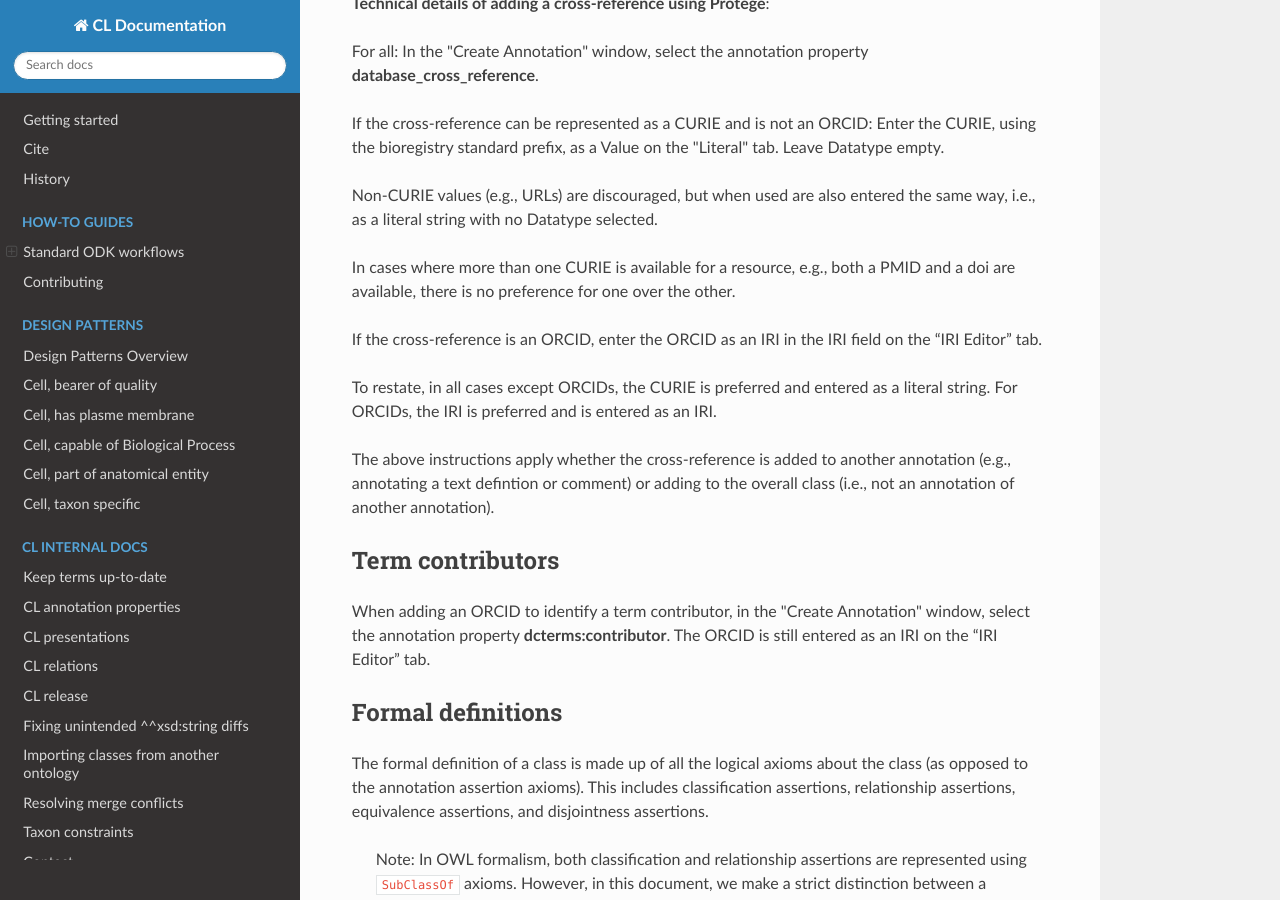
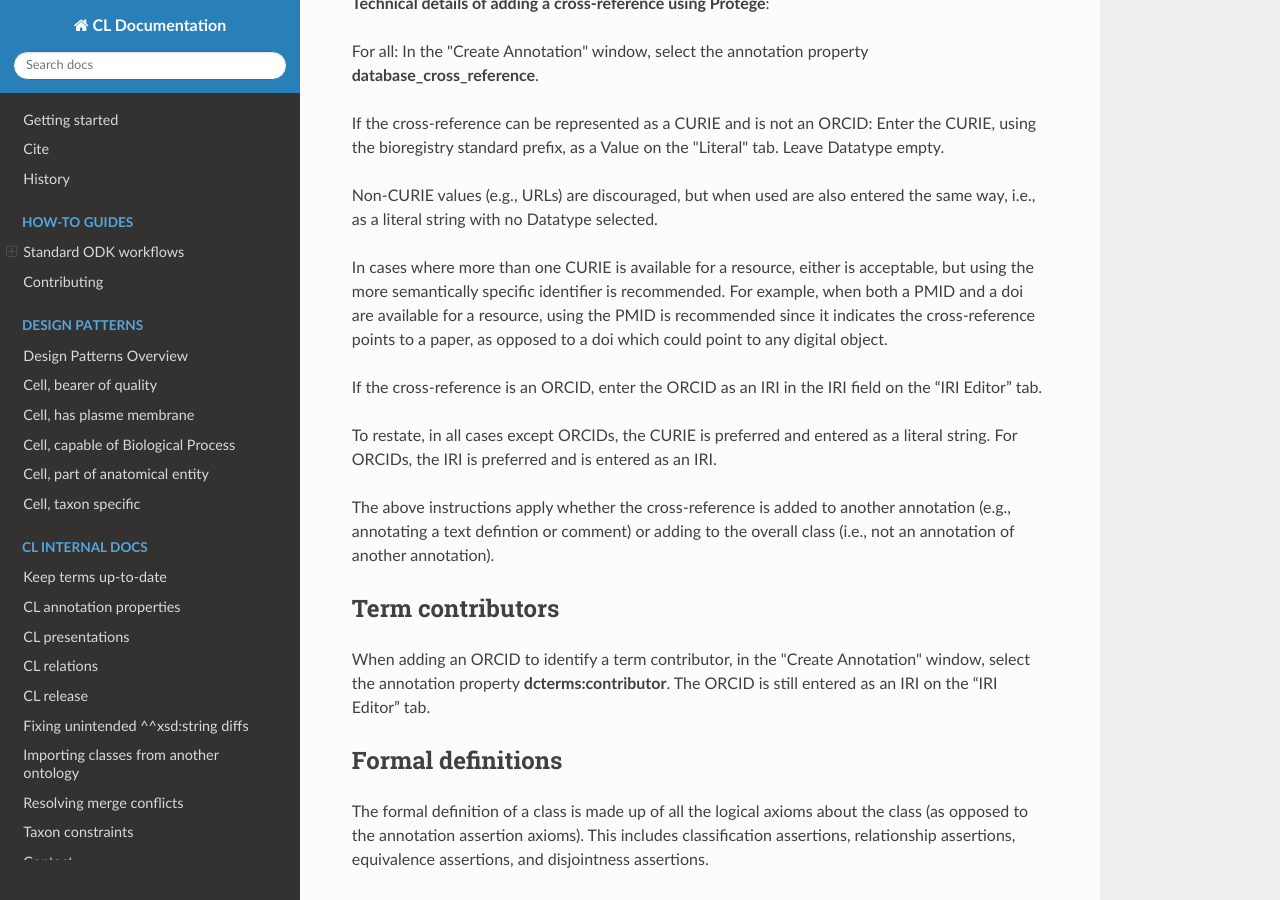
Before and after one commit to obophenotype/cell-ontology, an MkDocs documentation site: the page built from docs/editing_guidelines.md, in a window 1280 px wide and 900 px high, scrolled down 4507 px. Built offline with MkDocs 1.6.1, drawn with Linux system fonts in a browser that asks for light colours; nearby versions of some CDN libraries.

Commit message:
Update docs/editing_guidelines.md
Co-authored-by: Nico Matentzoglu <nicolas.matentzoglu@gmail.com>

```diff
--- a/docs/editing_guidelines.md
+++ b/docs/editing_guidelines.md
@@ -98,7 +98,7 @@ If the cross-reference can be represented as a CURIE and is not an ORCID: Enter
 
 Non-CURIE values (e.g., URLs) are discouraged, but when used are also entered the same way, i.e., as a literal string with no Datatype selected.
 
-In cases where more than one CURIE is available for a resource, e.g., both a PMID and a doi are available, there is no preference for one over the other.
+In cases where more than one CURIE is available for a resource, either is acceptable, but using the more semantically specific identifier is recommended. For example, when both a PMID and a doi are available for a resource, using the PMID is recommended since it indicates the cross-reference points to a paper, as opposed to a doi which could point to any digital object.
 
 If the cross-reference is an ORCID, enter the ORCID as an IRI in the IRI field on the “IRI Editor” tab.
 
```
